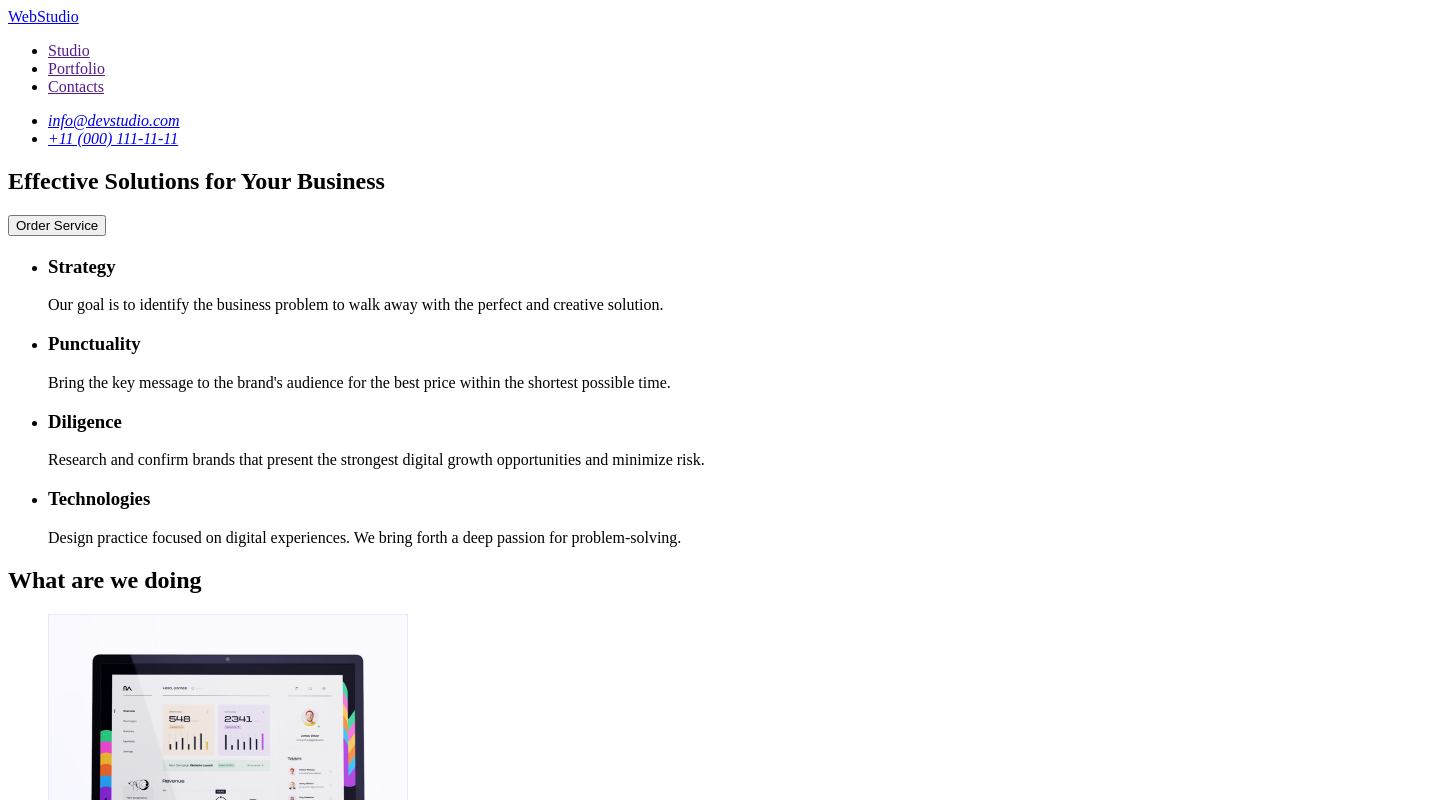
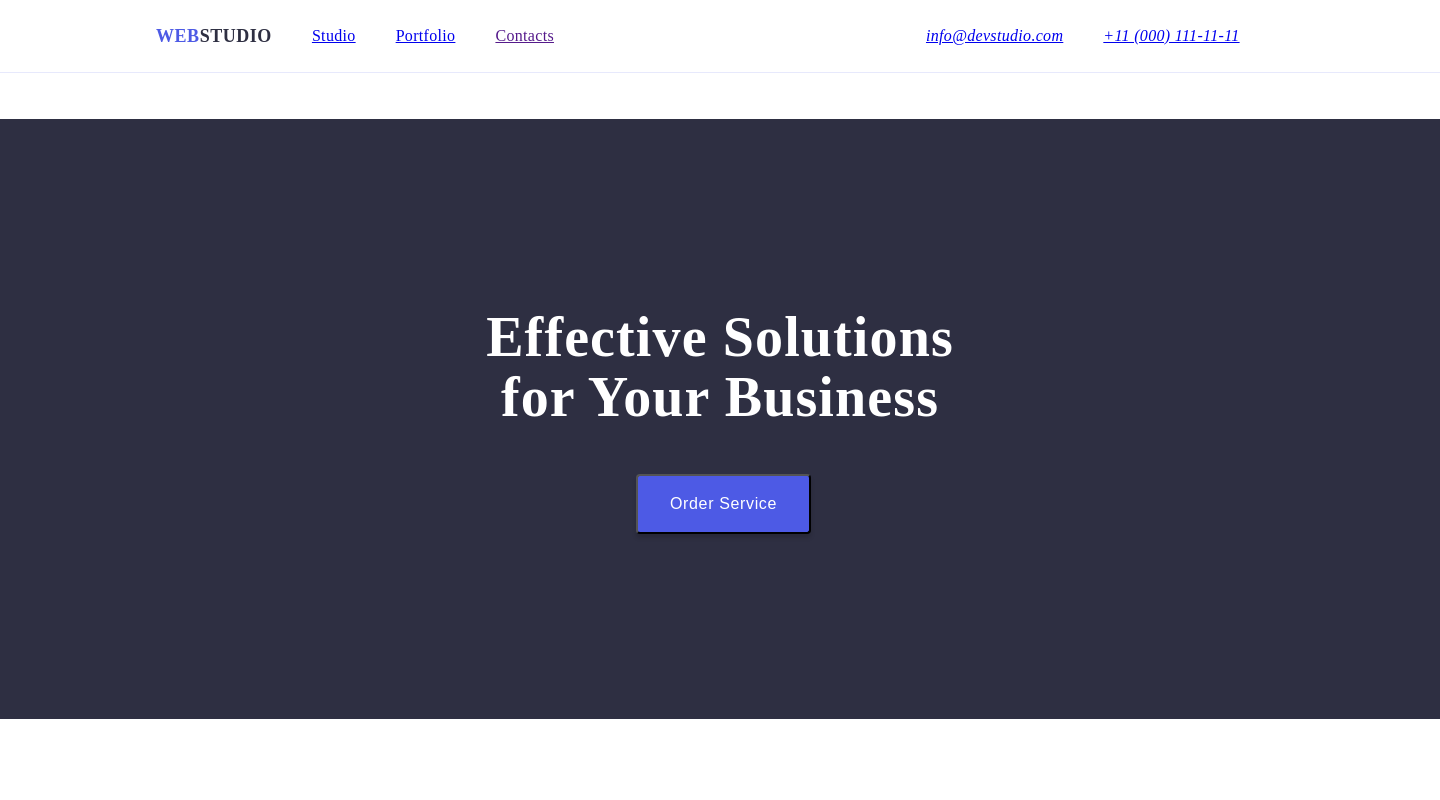
Before and after one commit to YarikFed/goit-home-work-02, a plain HTML site: page index.html in a window 1280 px wide. Shown: the top 800 px of the page, 1440 px wide, since content can reach past the window. Drawn offline with Linux system fonts and the light colour scheme.

Commit message:
add styles

```diff
--- a/index.html
+++ b/index.html
@@ -4,65 +4,78 @@
     <meta charset="UTF-8" />
     <meta name="viewport" content="width=device-width, initial-scale=1.0" />
     <title>Студія</title>
+    <link rel="stylesheet" href="styles.css" />
+    <link rel="preconnect" href="https://fonts.googleapis.com" />
+    <link rel="preconnect" href="https://fonts.gstatic.com" crossorigin />
+    <link
+      href="https://fonts.googleapis.com/css2?family=Raleway:wght@400;500;700;900&display=swap"
+      rel="stylesheet"
+    />
   </head>
   <body>
     <!-- Header  -->
-    <header>
+    <header class="header">
       <nav>
         <!-- Logo -->
-        <a href="./index.html">WebStudio</a>
+        <a class="logo" href="./index.html"
+          >Web<span class="logo-studio">Studio</span></a
+        >
         <!-- Links -->
-        <ul>
-          <li><a href="">Studio</a></li>
-          <li><a href="">Portfolio</a></li>
+        <ul class="header-link">
+          <li><a href="./index.html">Studio</a></li>
+          <li><a href="./portfolio.html">Portfolio</a></li>
           <li><a href="">Contacts</a></li>
         </ul>
       </nav>
       <!-- Address -->
       <address>
-        <ul>
+        <ul class="address">
           <li>
-            <a href="mailto:info@devstudio.com">info@devstudio.com</a>
+            <a class="email-link" href="mailto:info@devstudio.com"
+              >info@devstudio.com</a
+            >
           </li>
           <li>
-            <a href="tel:+110001111111">+11 (000) 111-11-11</a>
+            <a class="phone-link" href="tel:+110001111111"
+              >+11 (000) 111-11-11</a
+            >
           </li>
         </ul>
       </address>
     </header>
     <!-- Main content -->
-    <main>
-      <section>
-        <h1>Effective Solutions for Your Business</h1>
-        <button type="button">Order Service</button>
+    <main class="main">
+      <section class="main-title">
+        <h1 class="main-text">Effective Solutions for Your Business</h1>
+        <button type="button" class="main-button">Order Service</button>
       </section>
       <section>
         <h2></h2>
-        <ul>
-          <li>
-            <h3>Strategy</h3>
-            <p>
+        <ul class="section-list">
+          <li class="list">
+            <h3 class="list-title">Strategy</h3>
+            <p class="list-description">
               Our goal is to identify the business problem to walk away with the
               perfect and creative solution.
             </p>
           </li>
-          <li>
-            <h3>Punctuality</h3>
-            <p>
+          <li class="list">
+            <h3 class="list-title">Punctuality</h3>
+            <p class="list-description">
               Bring the key message to the brand's audience for the best price
               within the shortest possible time.
             </p>
           </li>
-          <li>
-            <h3>Diligence</h3>
-            <p>
+          <li class="list">
+            <h3 class="list-title">Diligence</h3>
+            <p class="list-description">
               Research and confirm brands that present the strongest digital
               growth opportunities and minimize risk.
             </p>
           </li>
-          <li>
-            <h3>Technologies</h3>
-            <p>
+          <li class="list">
+            <h3 class="list-title">Technologies</h3>
+            <p class="list-description">
               Design practice focused on digital experiences. We bring forth a
               deep passion for problem-solving.
             </p>
@@ -75,6 +88,7 @@
         <ul>
           <li>
             <img
+              class="work-image-1"
               src="./images/img1.jpg"
               alt="monitor"
               width="360"
@@ -83,6 +97,7 @@
           </li>
           <li>
             <img
+              class="work-image-2"
               src="./images/img2.jpg"
               alt="phone-1"
               width="360"
@@ -91,6 +106,7 @@
           </li>
           <li>
             <img
+              class="work-image-3"
               src="./images/img3.jpg"
               alt="phone-2"
               width="360"
@@ -103,8 +119,9 @@
       <section>
         <h2>Our Team</h2>
         <ul>
-          <li>
+          <li class="team-member">
             <img
+              class="team-member-image-1"
               src="./images/mark.jpg"
               alt="photo-mark"
               width="264"
@@ -115,6 +132,7 @@
           </li>
           <li>
             <img
+              class="team-member-image-2"
               src="./images/tom.jpg"
               alt="photo-tom"
               width="264"
@@ -125,6 +143,7 @@
           </li>
           <li>
             <img
+              class="team-member-image-3"
               src="./images/camila.jpg"
               alt="photo-camila"
               width="264"
@@ -135,6 +154,7 @@
           </li>
           <li>
             <img
+              class="team-member-image-4"
               src="./images/daniel.jpg"
               alt="photo-daniel"
               width="264"
--- /dev/null
+++ b/styles.css
@@ -0,0 +1,123 @@
+:root {
+    --iris: #4D5AE5;
+    --navyblue: #2E2F42;
+    --slate: #434455;
+    --white: #FFF;
+    --cloud: #F4F4FD;
+    --cornflower: #E7E9FC;
+
+}
+body {
+    margin: 0;
+    padding: 0;
+}
+.header {
+    border-bottom: 1px solid var(--cornflower);
+    background: var(--white);
+    width: 1440px;
+    height: 72px;
+    flex-shrink: 0;
+    display: flex;
+    align-items: center;
+}
+nav {
+    display: flex;
+    align-items: center;
+}
+.logo {
+    color: var(--iris);
+    font-size: 18px;
+    font-weight: 800;
+    line-height: 21px;
+    letter-spacing: 0.54px;
+    text-transform: uppercase;
+    text-decoration: none;
+    padding-left: 156px;
+}
+.logo-studio {
+    font-size: 18px;
+    font-weight: 800;
+    line-height: 21px;
+    letter-spacing: 0.54px;
+    text-transform: uppercase;
+    color: var(--navyblue);
+}
+.header-link {
+    font-size: 16px;
+    font-weight: 500;
+    line-height: 24px;
+    letter-spacing: 0.32px;
+    color: var(--navyblue);
+    list-style-type: none;
+    text-decoration: none;
+    display: flex;
+    gap: 40px;
+    padding-right: 332px;
+}
+.address {
+    display: flex;
+    list-style-type: none;
+    color: var(--slate, #434455);
+    font-size: 16px;
+    font-weight: 400;
+    line-height: 24px;
+    letter-spacing: 0.32px;
+    text-decoration: none;
+    gap: 40px;
+}
+.main-title {
+    background: var(--navyblue);
+    width: 1440px;
+    height: 600px;
+    flex-shrink: 0;
+    margin-bottom: 120px;
+}
+.main-text {
+    color: var(--white);
+    text-align: center;
+    font-size: 56px;
+    font-weight: 700;
+    line-height: 60px;
+    letter-spacing: 1.12px;
+    padding-left: 472px;
+    padding-top: 188px;
+    width: 496px;
+}
+.main-button {
+    display: inline-flex;
+    padding: 16px 32px;
+    align-items: flex-start;
+    gap: 10px;
+    border-radius: 4px;
+    background: var(--iris);
+    box-shadow: 0px 4px 4px 0px rgba(0, 0, 0, 0.15);
+    color: var(--white);
+    font-size: 16px;
+    font-weight: 500;
+    line-height: 24px;
+    letter-spacing: 0.64px;
+    position: absolute;
+    left: 636px;
+}
+.section-list {
+    list-style-type: none;
+    display: flex;
+    align-items: center;
+    gap: 24px;
+    padding-left: 156px;
+    padding-right: 156px;
+}
+.list-title {
+    color: var(--navyblue);
+    font-size: 20px;
+    font-weight: 500;
+    line-height: 24px;
+    letter-spacing: 0.4px;
+}
+.list-description {
+    color: var(--slate);
+    font-size: 16px;
+    font-weight: 400;
+    line-height: 24px;
+    letter-spacing: 0.32px;
+}
```
Also changed, not shown: portfolio.html (added).
